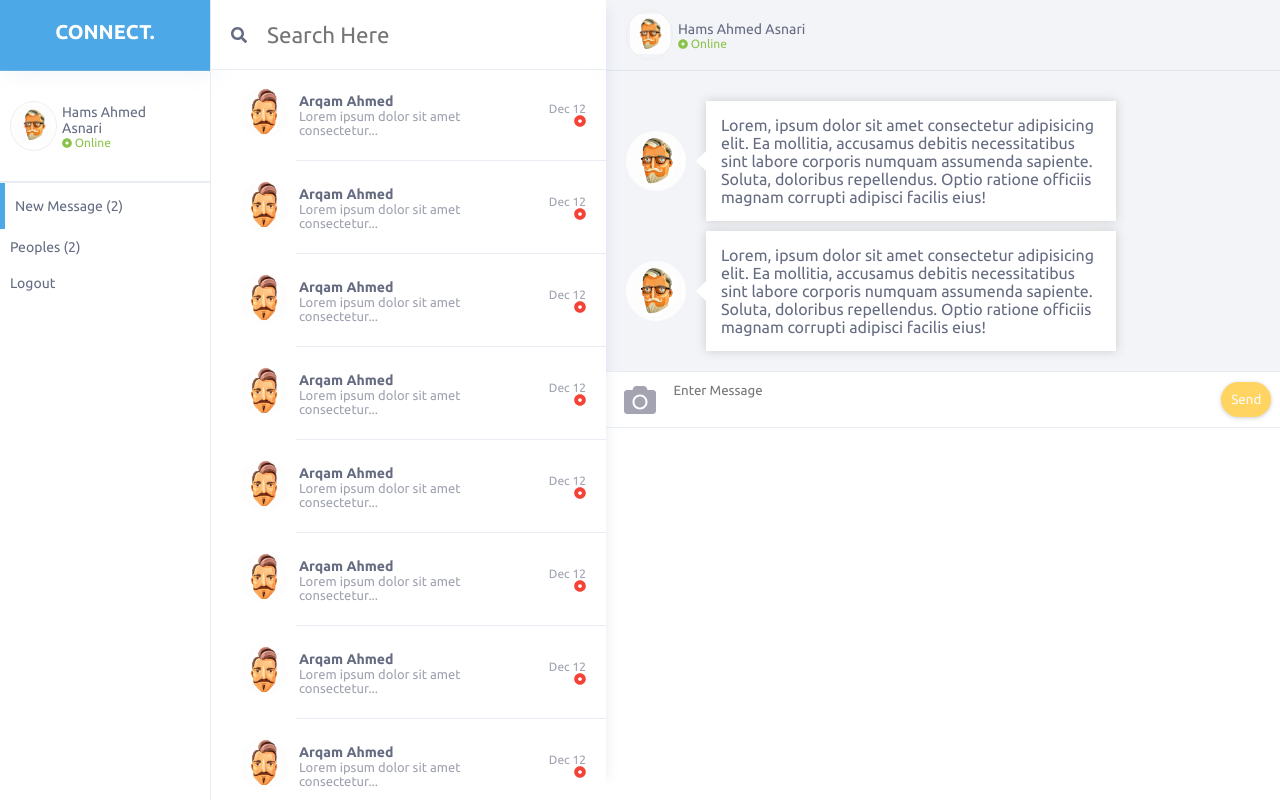
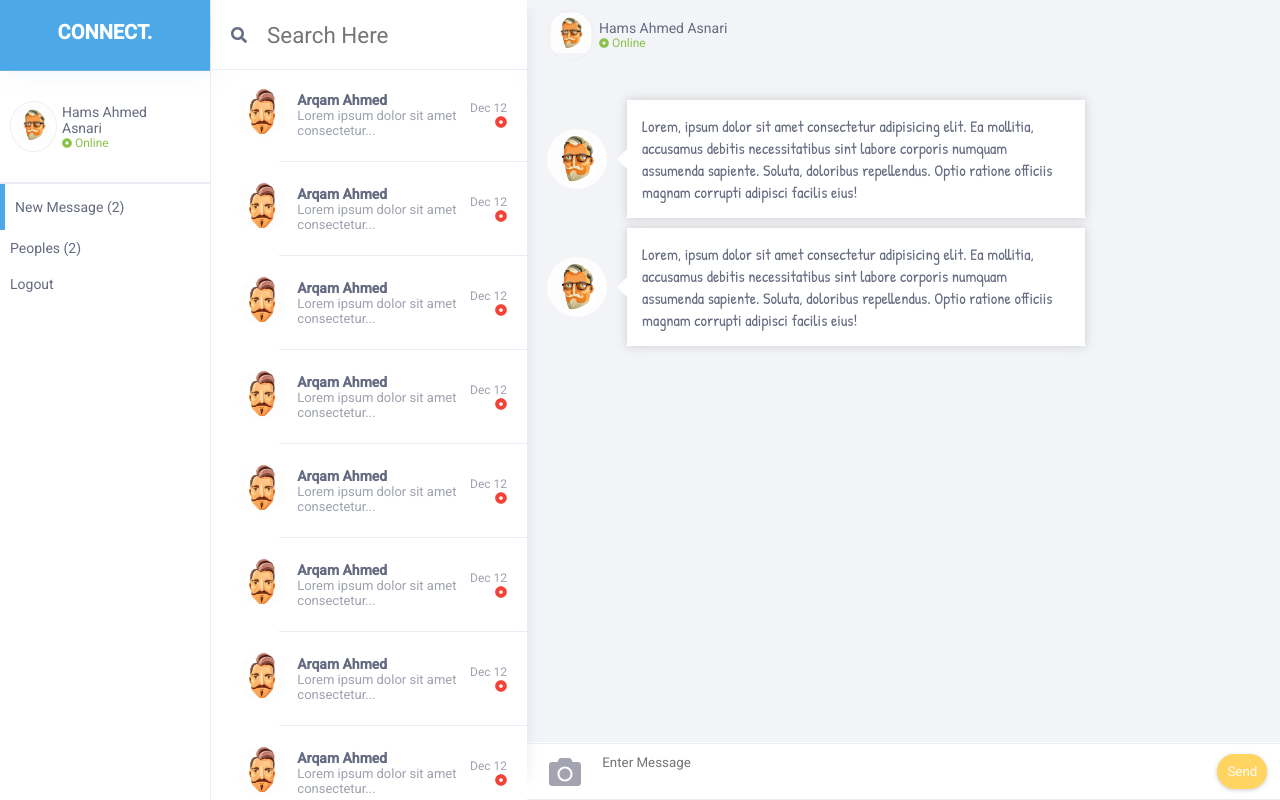
Before and after one commit to hamsahmedansari/React-Realtime-Chat, a React (Create React App) app: page / in a window 1280 px wide. Built offline with nearby package versions, Linux system fonts and the light colour scheme.

Commit message:
UPDATE: :construction: UI of ChatBox Single Message Font

```diff
--- a/src/App.css
+++ b/src/App.css
@@ -1,4 +1,5 @@
-@import url("https://fonts.googleapis.com/css?family=Ubuntu:300,400,500,700");
+@import url("https://fonts.googleapis.com/css?family=Roboto:300,400,500");
+@import url("https://fonts.googleapis.com/css?family=Patrick+Hand");
 * {
   margin: 0;
   padding: 0;
@@ -7,7 +8,8 @@ body {
   background: #fff;
 }
 *:not(i) {
-  font-family: "Ubuntu", sans-serif;
+  font-family: "Roboto", sans-serif;
+  /* font-family: "Open Sans", sans-serif; */
   color: #656b81;
 }
 .flex-container {
--- a/src/components/common/message/style.scss
+++ b/src/components/common/message/style.scss
@@ -27,4 +27,8 @@
       border-right: 10px solid #fff;
     }
   }
+  p {
+    font-family: "Patrick Hand", sans-serif;
+    font-weight: 300;
+  }
 }
--- a/src/components/home/style.scss
+++ b/src/components/home/style.scss
@@ -155,11 +155,18 @@
       flex-grow: 2;
       z-index: 1;
       width: 33%;
+      height: 100%;
       > div {
+        position: relative;
+        height: 100%;
+        width: 100%;
+
         // background: #f2f4f8;
         // column-3
         > div {
           background: #f2f4f8;
+          position: absolute;
+          width: 100%;
         }
         > :nth-child(1) {
           // header
@@ -167,11 +174,16 @@
           border-bottom: 1px solid rgba(183, 195, 214, 0.3);
           box-shadow: 6px -3px 25px 0 rgba(183, 195, 214, 0.3);
           z-index: -1;
+          top: 0;
+          left: 0;
           > div {
             padding-left: 20px;
           }
         }
         > :nth-child(2) {
+          top: 70px;
+          height: calc(100% - 128px);
+          left: 0;
           > div {
             flex-direction: column;
             flex-wrap: wrap;
@@ -181,6 +193,8 @@
           }
         }
         > :nth-child(3) {
+          bottom: 0;
+          left: 0;
           background: #fff;
           border-top: 1px solid rgba(183, 195, 214, 0.3);
           border-bottom: 1px solid rgba(183, 195, 214, 0.3);
```
